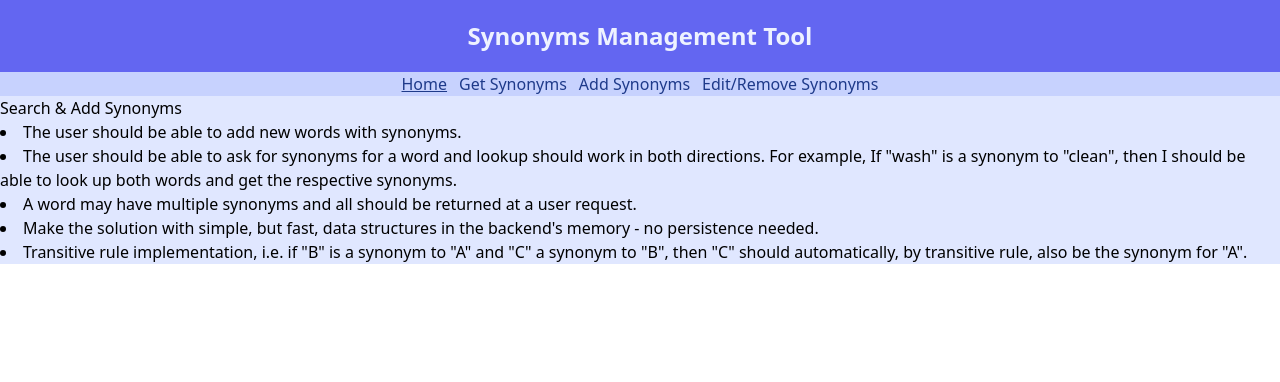
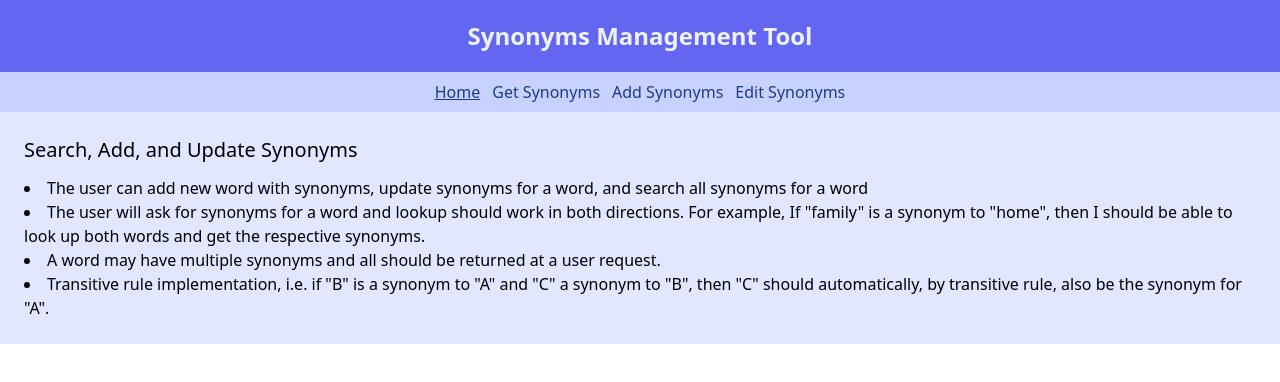
Before and after one commit to taofit/synonyms-search, a React (Create React App) app in the folder client/: page / in a window 1280 px wide. Shown: the top 382 px of the page. Built offline with nearby package versions, Linux system fonts and the light colour scheme.

Commit message:
improve test bying adding more requests, add edit Synonyms

```diff
--- a/client/src/App.tsx
+++ b/client/src/App.tsx
@@ -13,7 +13,7 @@ function App() {
       <Header />
       <div className="place-content-center bg-indigo-200 text-blue-900">
         <BrowserRouter>
-          <nav className="text-center">
+          <nav className="text-center py-2">
             <NavLink
               to=""
               className={({ isActive }) =>
@@ -44,7 +44,7 @@ function App() {
                 isActive ? activeClassName : "px-1.5"
               }
             >
-              Edit/Remove Synonyms
+              Edit Synonyms
             </NavLink>
           </nav>
           <Routes>
--- a/client/src/synonyms/addSynonyms.tsx
+++ b/client/src/synonyms/addSynonyms.tsx
@@ -53,8 +53,8 @@ const AddSynonyms = () => {
   };
 
   return (
-    <div className="grid place-content-center bg-indigo-100 text-black">
-      <div className="row-auto">
+    <div className="grid pb-6 place-content-center bg-indigo-100 text-black">
+      <div>
         {inputSynonyms.map((data, index) => {
           return (
             <div className="row-span-1 py-2" key={index}>
--- a/client/src/synonyms/editSynonyms.tsx
+++ b/client/src/synonyms/editSynonyms.tsx
@@ -4,6 +4,10 @@ import toast, { Toaster } from "react-hot-toast";
 const EditSynonyms = () => {
   const [baseWord, setBaseWord] = useState("");
   const [synonymsList, setSynonymsList] = useState<string[]>([]);
+
+  const addSynonyms = () => {
+    setSynonymsList([...synonymsList, ""]);
+  };
 
   const removeSynonyms = (index: number) => {
     const rows = [...synonymsList];
@@ -49,8 +53,7 @@ const EditSynonyms = () => {
       toast.error("error sent the synonyms to the backend");
       return;
     }
-    // const content = rawResponse.json();
-    toast.success("Successfully sent synonyms to the backend");
+
     let oriSynonymsList = await rawResponse.json();
     if (oriSynonymsList.length === 0 || oriSynonymsList.length === 1) {
       toast((t) => "There is no synonyms for " + baseWord);
@@ -62,7 +65,7 @@ const EditSynonyms = () => {
   };
 
   const handleSaveSubmit = async () => {
-    if ([0, 1].includes(synonymsList.length)) {
+    if (synonymsList.length === 0) {
       toast.error("No synonyms added");
       return;
     }
@@ -79,18 +82,19 @@ const EditSynonyms = () => {
       headers: {
         "Content-Type": "application/json",
       },
-      body: JSON.stringify(synonymsList),
+      body: JSON.stringify({ word: baseWord, synonymsList }),
     });
+    const { msg } = await rawResponse.json();
     if (!rawResponse.ok) {
-      toast.error("error sent the synonyms to the backend");
+      toast.error("Error: " + msg);
       return;
     }
-    toast.success("Successfully sent synonyms to the backend");
+    toast.success(msg);
   };
 
   return (
-    <div className="grid place-content-center bg-indigo-100 text-black">
-      <div className="row-auto">
+    <div className="grid pb-6 place-content-center bg-indigo-100 text-black">
+      <div>
         <div className="py-2">
           <label className="relative block">
             <span className="sr-only">Search</span>
@@ -146,16 +150,22 @@ const EditSynonyms = () => {
           ))}
         </div>
         <button
-          className="mr-3 inline-block border-solid border-black border rounded bg-primary px-6 pb-2 pt-2.5 text-xs font-medium uppercase leading-normal text-black hover:bg-primary-600 hover:shadow-[0_8px_9px_-4px_rgba(59,113,202,0.3),0_4px_18px_0_rgba(59,113,202,0.2)] focus:bg-primary-600 focus:shadow-[0_8px_9px_-4px_rgba(59,113,202,0.3),0_4px_18px_0_rgba(59,113,202,0.2)] focus:outline-none focus:ring-0 active:bg-primary-700 active:shadow-[0_8px_9px_-4px_rgba(59,113,202,0.3),0_4px_18px_0_rgba(59,113,202,0.2)] dark:shadow-[0_4px_9px_-4px_rgba(59,113,202,0.5)] dark:hover:shadow-[0_8px_9px_-4px_rgba(59,113,202,0.2),0_4px_18px_0_rgba(59,113,202,0.1)] dark:focus:shadow-[0_8px_9px_-4px_rgba(59,113,202,0.2),0_4px_18px_0_rgba(59,113,202,0.1)] dark:active:shadow-[0_8px_9px_-4px_rgba(59,113,202,0.2),0_4px_18px_0_rgba(59,113,202,0.1)]"
+          className="inline-block border-solid border-black border rounded bg-primary px-6 pb-2 pt-2.5 text-xs font-medium uppercase leading-normal text-black hover:bg-primary-600 hover:shadow-[0_8px_9px_-4px_rgba(59,113,202,0.3),0_4px_18px_0_rgba(59,113,202,0.2)] focus:bg-primary-600 focus:shadow-[0_8px_9px_-4px_rgba(59,113,202,0.3),0_4px_18px_0_rgba(59,113,202,0.2)] focus:outline-none focus:ring-0 active:bg-primary-700 active:shadow-[0_8px_9px_-4px_rgba(59,113,202,0.3),0_4px_18px_0_rgba(59,113,202,0.2)] dark:shadow-[0_4px_9px_-4px_rgba(59,113,202,0.5)] dark:hover:shadow-[0_8px_9px_-4px_rgba(59,113,202,0.2),0_4px_18px_0_rgba(59,113,202,0.1)] dark:focus:shadow-[0_8px_9px_-4px_rgba(59,113,202,0.2),0_4px_18px_0_rgba(59,113,202,0.1)] dark:active:shadow-[0_8px_9px_-4px_rgba(59,113,202,0.2),0_4px_18px_0_rgba(59,113,202,0.1)]"
+          onClick={addSynonyms}
+        >
+          Add New
+        </button>
+        <button
+          className="mx-3 inline-block border-solid border-black border rounded bg-primary px-6 pb-2 pt-2.5 text-xs font-medium uppercase leading-normal text-black hover:bg-primary-600 hover:shadow-[0_8px_9px_-4px_rgba(59,113,202,0.3),0_4px_18px_0_rgba(59,113,202,0.2)] focus:bg-primary-600 focus:shadow-[0_8px_9px_-4px_rgba(59,113,202,0.3),0_4px_18px_0_rgba(59,113,202,0.2)] focus:outline-none focus:ring-0 active:bg-primary-700 active:shadow-[0_8px_9px_-4px_rgba(59,113,202,0.3),0_4px_18px_0_rgba(59,113,202,0.2)] dark:shadow-[0_4px_9px_-4px_rgba(59,113,202,0.5)] dark:hover:shadow-[0_8px_9px_-4px_rgba(59,113,202,0.2),0_4px_18px_0_rgba(59,113,202,0.1)] dark:focus:shadow-[0_8px_9px_-4px_rgba(59,113,202,0.2),0_4px_18px_0_rgba(59,113,202,0.1)] dark:active:shadow-[0_8px_9px_-4px_rgba(59,113,202,0.2),0_4px_18px_0_rgba(59,113,202,0.1)]"
           onClick={handleSearchSubmit}
         >
-          search
+          Search
         </button>
         <button
           className="inline-block border-solid border-black border rounded bg-primary px-6 pb-2 pt-2.5 text-xs font-medium uppercase leading-normal text-black hover:bg-primary-600 hover:shadow-[0_8px_9px_-4px_rgba(59,113,202,0.3),0_4px_18px_0_rgba(59,113,202,0.2)] focus:bg-primary-600 focus:shadow-[0_8px_9px_-4px_rgba(59,113,202,0.3),0_4px_18px_0_rgba(59,113,202,0.2)] focus:outline-none focus:ring-0 active:bg-primary-700 active:shadow-[0_8px_9px_-4px_rgba(59,113,202,0.3),0_4px_18px_0_rgba(59,113,202,0.2)] dark:shadow-[0_4px_9px_-4px_rgba(59,113,202,0.5)] dark:hover:shadow-[0_8px_9px_-4px_rgba(59,113,202,0.2),0_4px_18px_0_rgba(59,113,202,0.1)] dark:focus:shadow-[0_8px_9px_-4px_rgba(59,113,202,0.2),0_4px_18px_0_rgba(59,113,202,0.1)] dark:active:shadow-[0_8px_9px_-4px_rgba(59,113,202,0.2),0_4px_18px_0_rgba(59,113,202,0.1)]"
           onClick={handleSaveSubmit}
         >
-          save
+          Save
         </button>
       </div>
       <Toaster position="top-right" />
--- a/client/src/synonyms/getSynonyms.tsx
+++ b/client/src/synonyms/getSynonyms.tsx
@@ -33,8 +33,7 @@ const GetSynonyms = () => {
       toast.error("error sent the synonyms to the backend");
       return;
     }
-    // const content = rawResponse.json();
-    toast.success("Successfully sent synonyms to the backend");
+
     let oriSynonymsList = await rawResponse.json();
     if (oriSynonymsList.length === 0 || oriSynonymsList.length === 1) {
       toast((t) => "There is no synonyms for " + baseSynonyms);
@@ -46,8 +45,8 @@ const GetSynonyms = () => {
   };
 
   return (
-    <div className="grid place-content-center bg-indigo-100 text-black">
-      <div className="row-auto">
+    <div className="grid pb-6 place-content-center bg-indigo-100 text-black">
+      <div>
         <div className="py-2">
           <label className="relative block">
             <span className="sr-only">Search</span>
--- a/client/src/synonyms/synonyms.tsx
+++ b/client/src/synonyms/synonyms.tsx
@@ -2,23 +2,22 @@ import React from "react";
 
 export const Home = () => {
   return (
-    <div className="grid place-content-center bg-indigo-100 text-black">
-      <h1>Search & Add Synonyms</h1>
+    <div className="grid p-6 place-content-center bg-indigo-100 text-black">
+      <h1 className="text-xl mb-3">Search, Add, and Update Synonyms</h1>
       <ul className="list-disc list-inside">
-        <li>The user should be able to add new words with synonyms.</li>
         <li>
-          The user should be able to ask for synonyms for a word and lookup
-          should work in both directions. For example, If "wash" is a synonym to
-          "clean", then I should be able to look up both words and get the
-          respective synonyms.
+          The user can add new word with synonyms, update synonyms for a word,
+          and search all synonyms for a word
+        </li>
+        <li>
+          The user will ask for synonyms for a word and lookup should work in
+          both directions. For example, If "family" is a synonym to "home", then
+          I should be able to look up both words and get the respective
+          synonyms.
         </li>
         <li>
           A word may have multiple synonyms and all should be returned at a user
           request.
-        </li>
-        <li>
-          Make the solution with simple, but fast, data structures in the
-          backend's memory - no persistence needed.
         </li>
         <li>
           Transitive rule implementation, i.e. if "B" is a synonym to "A" and
```
Also changed, not shown: 1 other file (tests, documents, lock files or other folders).
